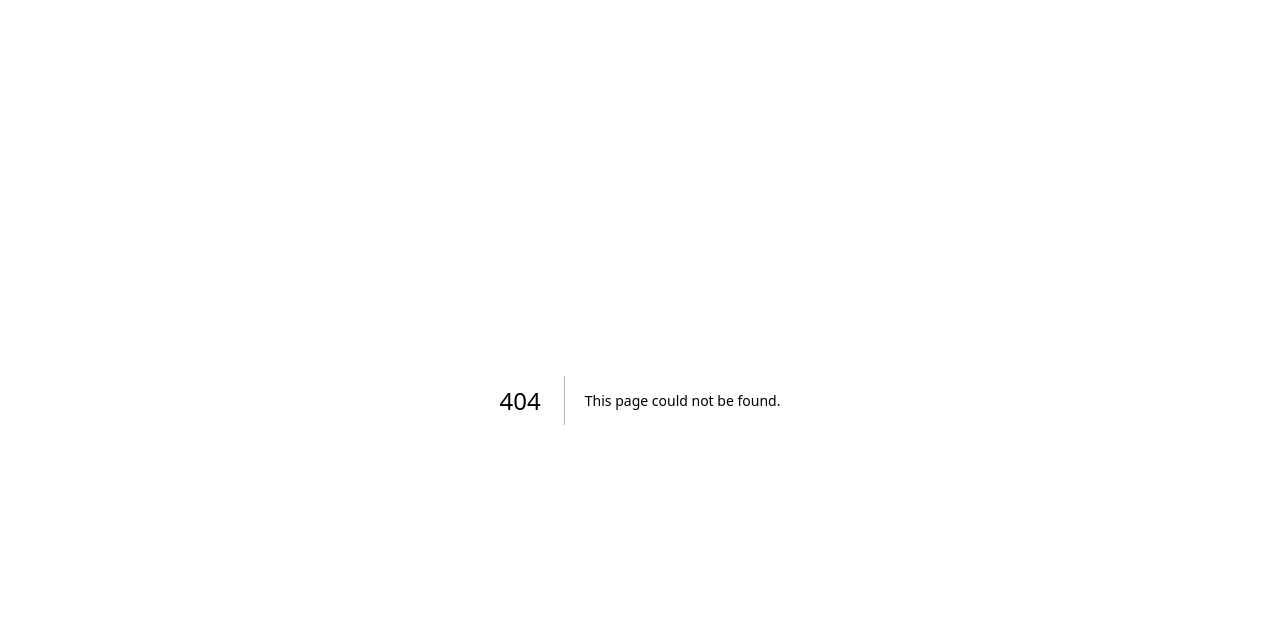
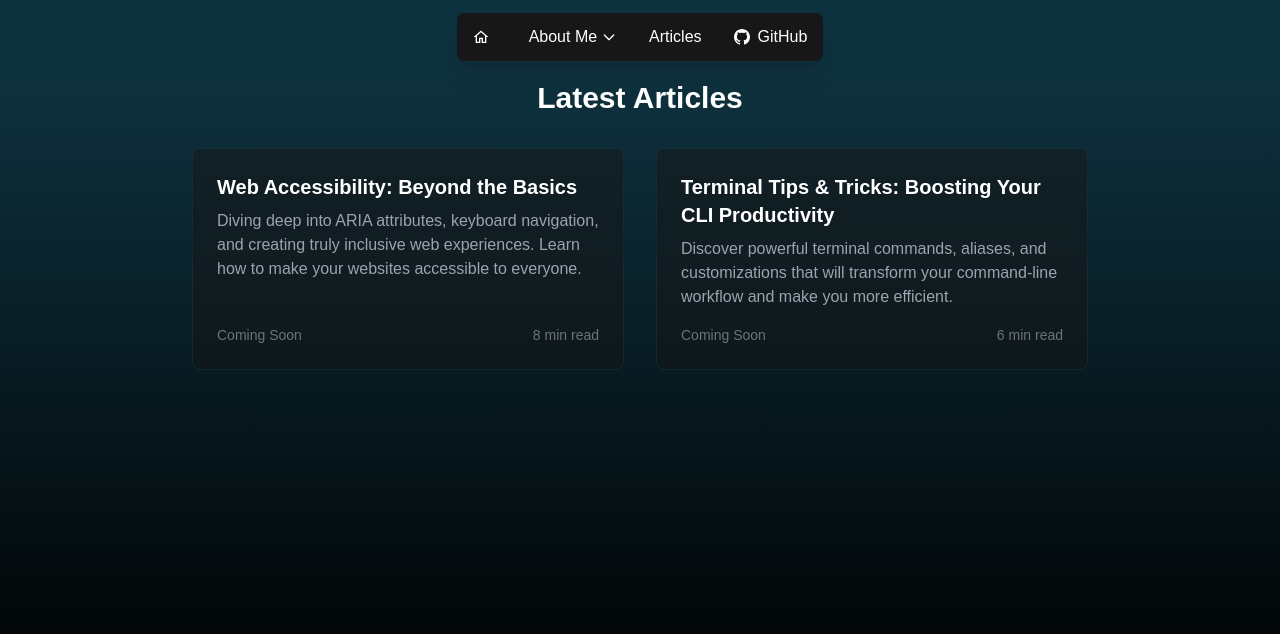
Before and after one commit to NikS-44/personal-portfolio, a Next.js app: page /articles in a window 1280 px wide. Before the commit this address had no page. Shown: the top 634 px of the page. Built offline with nearby package versions, Linux system fonts and the light colour scheme.

Commit message:
feat: reorganize and add blog placeholder

```diff
--- /dev/null
+++ b/app/articles/page.tsx
@@ -0,0 +1,61 @@
+import Link from "next/link";
+
+interface Article {
+  id: number;
+  title: string;
+  description: string;
+  date: string;
+  readTime: string;
+  href: string;
+}
+
+const articles: Article[] = [
+  {
+    id: 1,
+    title: "Web Accessibility: Beyond the Basics",
+    description:
+      "Diving deep into ARIA attributes, keyboard navigation, and creating truly inclusive web experiences. Learn how to make your websites accessible to everyone.",
+    date: "Coming Soon",
+    readTime: "8 min read",
+    href: "#accessibility",
+  },
+  {
+    id: 2,
+    title: "Terminal Tips & Tricks: Boosting Your CLI Productivity",
+    description:
+      "Discover powerful terminal commands, aliases, and customizations that will transform your command-line workflow and make you more efficient.",
+    date: "Coming Soon",
+    readTime: "6 min read",
+    href: "#terminal",
+  },
+];
+
+const Articles = () => {
+  return (
+    <div className="mx-auto max-w-4xl pt-20">
+      <h2 className="mb-8 text-center text-3xl font-bold text-white">Latest Articles</h2>
+      <div className="grid gap-8 md:grid-cols-2">
+        {articles.map((post) => (
+          <Link
+            key={post.id}
+            href={post.href}
+            className="group rounded-lg border border-cyan-900/30 bg-neutral-900/50 p-6 transition-all duration-300 hover:border-cyan-700/50 hover:bg-neutral-900/80"
+          >
+            <article className="flex h-full flex-col justify-between">
+              <div>
+                <h3 className="mb-2 text-xl font-semibold text-white group-hover:text-cyan-400">{post.title}</h3>
+                <p className="mb-4 text-gray-400">{post.description}</p>
+              </div>
+              <div className="flex items-center justify-between text-sm text-gray-500">
+                <span>{post.date}</span>
+                <span>{post.readTime}</span>
+              </div>
+            </article>
+          </Link>
+        ))}
+      </div>
+    </div>
+  );
+};
+
+export default Articles;
--- a/app/components/ToggleSwitch.tsx
+++ b/app/components/ToggleSwitch.tsx
@@ -10,7 +10,7 @@ export const ToggleSwitch: React.FC<ToggleSwitchProps> = ({ isToggled, setIsTogg
     <label className="my-2 inline-flex cursor-pointer items-center">
       <input onChange={() => setIsToggled(!isToggled)} type="checkbox" className="peer sr-only" checked={isToggled} />
       <span className="mr-4">Before</span>
-      <div className="peer relative h-6 w-11 rounded-full bg-gray-200 text-left after:absolute after:start-[2px] after:top-0.5 after:h-5 after:w-5 after:rounded-full after:border after:border-gray-300 after:bg-white after:transition-all after:content-[''] peer-checked:bg-black peer-checked:after:translate-x-full peer-checked:after:border-white peer-focus:ring-gray-300 rtl:peer-checked:after:-translate-x-full"></div>
+      <div className="peer relative h-6 w-11 rounded-full bg-gray-200 text-left after:absolute after:start-[2px] after:top-0.5 after:h-5 after:w-5 after:rounded-full after:border after:border-gray-300 after:bg-white after:transition-all after:content-[''] peer-checked:bg-black peer-checked:after:translate-x-full peer-checked:after:border-white peer-focus:outline peer-focus:outline-2 peer-focus:outline-offset-2 peer-focus:outline-cyan-400 rtl:peer-checked:after:-translate-x-full"></div>
       <span className="ml-4">After</span>
     </label>
   );
--- /dev/null
+++ b/app/components/global/DropdownMenu.tsx
@@ -0,0 +1,73 @@
+"use client";
+import { useEffect, useRef } from "react";
+
+interface DropdownItem {
+  id: number;
+  name: string;
+  href: string;
+  description?: string;
+}
+
+interface DropdownMenuProps {
+  title: string;
+  items: DropdownItem[];
+  isOpen: boolean;
+  onToggle: () => void;
+}
+
+const DropdownMenu = ({ title, items, isOpen, onToggle }: DropdownMenuProps) => {
+  const dropdownRef = useRef<HTMLDivElement>(null);
+
+  useEffect(() => {
+    const handleClickOutside = (event: MouseEvent) => {
+      if (dropdownRef.current && !dropdownRef.current.contains(event.target as Node)) {
+        onToggle();
+      }
+    };
+
+    if (isOpen) {
+      document.addEventListener("mousedown", handleClickOutside);
+    }
+
+    return () => document.removeEventListener("mousedown", handleClickOutside);
+  }, [isOpen, onToggle]);
+
+  return (
+    <div ref={dropdownRef} className="relative">
+      <button
+        onClick={onToggle}
+        className="flex items-center space-x-1 transition-colors duration-300 hover:text-cyan-400"
+      >
+        <span>{title}</span>
+        <svg
+          className={`h-4 w-4 transition-transform duration-200 ${isOpen ? "rotate-180" : ""}`}
+          fill="none"
+          stroke="currentColor"
+          viewBox="0 0 24 24"
+        >
+          <path strokeLinecap="round" strokeLinejoin="round" strokeWidth={2} d="M19 9l-7 7-7-7" />
+        </svg>
+      </button>
+
+      {isOpen && (
+        <div className="absolute left-1/2 top-full z-10 mt-4 w-fit -translate-x-1/2 rounded-md border border-solid border-cyan-950 bg-neutral-900 shadow-lg">
+          <div className="py-1">
+            {items.map((item) => (
+              <a
+                key={item.id}
+                href={item.href}
+                className="block px-8 py-2 text-base hover:bg-neutral-700"
+                onClick={() => onToggle()}
+              >
+                <div className="text-center font-medium">{item.name}</div>
+                {item.description && <div className="text-xs text-gray-400">{item.description}</div>}
+              </a>
+            ))}
+          </div>
+        </div>
+      )}
+    </div>
+  );
+};
+
+export default DropdownMenu;
--- a/app/components/global/Header.tsx
+++ b/app/components/global/Header.tsx
@@ -1,58 +1,53 @@
 "use client";
-import React, { useState } from "react";
-import GitHubIcon from "@/app/components/GithubIcon";
-
-interface Project {
-  id: number;
-  name: string;
-  href: string;
-}
-
-const projects: Project[] = [{ id: 1, name: "My Work", href: "#projects" }];
+import { useState } from "react";
+import DropdownMenu from "./DropdownMenu";
+import HomeIcon from "@/app/components/icons/HomeIcon";
+import Link from "next/link";
+import GitHubIcon from "@/app/components/icons/GithubIcon";
 
 const Header = () => {
-  const [isOpen, setIsOpen] = useState(false);
+  const [activeMenu, setActiveMenu] = useState<string | null>(null);
+
+  const projects = [
+    {
+      id: 1,
+      name: "Resume",
+      href: "/#resume",
+    },
+    {
+      id: 2,
+      name: "My Work",
+      href: "/#projects",
+    },
+  ];
+
+  const toggleMenu = (menuName: string) => {
+    setActiveMenu(activeMenu === menuName ? null : menuName);
+  };
+
   return (
     <header className="fixed z-50 flex w-full justify-center py-3 text-white">
       <nav className="flex w-fit items-center gap-2 space-x-6 text-nowrap rounded-lg border border-solid border-cyan-950 bg-neutral-900 px-4 py-3 shadow-xl">
-        <a href="#about" className="transition-colors duration-300 hover:text-cyan-400">
-          About Me
-        </a>
-        <a href="#resume" className="transition-colors duration-300 hover:text-cyan-400">
-          Resume
-        </a>
-        <button
-          onClick={() => setIsOpen(!isOpen)}
-          className="relative flex items-center space-x-1 transition-colors duration-300 hover:text-cyan-400"
+        <Link
+          href="/"
+          className="mr-2 flex items-center gap-2 border-gray-300 transition-colors duration-300 hover:text-cyan-400 hover:underline hover:underline-offset-4"
         >
-          <span>Projects</span>
-          <svg
-            className={`h-4 w-4 transition-transform duration-200 ${isOpen ? "rotate-180" : ""}`}
-            fill="none"
-            stroke="currentColor"
-            viewBox="0 0 24 24"
-          >
-            <path strokeLinecap="round" strokeLinejoin="round" strokeWidth={2} d="M19 9l-7 7-7-7" />
-          </svg>
-          {isOpen && (
-            <div className="absolute left-1/2 top-full z-10 mt-2 w-48 -translate-x-1/2 rounded-md bg-white shadow-lg dark:bg-gray-800">
-              <div className="py-1">
-                {projects.map((project) => (
-                  <a
-                    key={project.id}
-                    href={project.href}
-                    className="block px-4 py-2 text-sm text-gray-700 hover:bg-gray-100 dark:text-gray-200 dark:hover:bg-gray-700"
-                    onClick={() => setIsOpen(false)}
-                  >
-                    {project.name}
-                  </a>
-                ))}
-              </div>
-            </div>
-          )}
-        </button>
+          <HomeIcon />
+        </Link>
+        <DropdownMenu
+          title="About Me"
+          items={projects}
+          isOpen={activeMenu === "projects"}
+          onToggle={() => toggleMenu("projects")}
+        />
+        <Link
+          href="/articles"
+          className="mr-2 flex items-center gap-2 border-gray-300 transition-colors duration-300 hover:text-cyan-400"
+        >
+          Articles
+        </Link>
         <a
-          className="mr-2 flex items-center gap-2 border-gray-300 transition-colors duration-300 hover:text-cyan-400 hover:underline hover:underline-offset-4"
+          className="mr-2 flex items-center gap-2 border-gray-300 transition-colors duration-300 hover:text-cyan-400"
           href="https://github.com/NikS-44/"
           target="_blank"
           rel="noopener noreferrer"
--- a/app/components/homepage/Greeting.tsx
+++ b/app/components/homepage/Greeting.tsx
@@ -1,7 +1,7 @@
 import React from "react";
 import Image from "next/image";
 import portrait from "@/app/assets/portrait.jpg";
-import LinkedInIcon from "@/app/components/LinkedInIcon";
+import LinkedInIcon from "@/app/components/icons/LinkedInIcon";
 
 const Greeting = () => {
   return (
--- a/app/components/homepage/Projects.tsx
+++ b/app/components/homepage/Projects.tsx
@@ -23,14 +23,14 @@ const Projects = () => {
   };
 
   return (
-    <div className="relative flex w-full max-w-screen-2xl flex-col px-4 text-white">
-      <h2 className="mb-4 text-center text-2xl">My W!</h2>
+    <div className="relative flex w-full max-w-screen-lg flex-col px-4 text-white">
+      <h2 className="mb-4 text-center text-2xl">My Work!</h2>
       <nav className="flex flex-col items-center justify-center">
         <select
           name="project"
           onChange={(e) => projectHandler(parseInt(e.target.value))}
           value={selectedProject}
-          className="border-1 mb-4 max-w-fit cursor-pointer rounded-lg border-2 border-cyan-600 bg-black px-10 py-2 text-center outline-offset-2 outline-cyan-400 hover:bg-gray-500 focus-visible:outline focus-visible:outline-2 focus-visible:outline-cyan-400"
+          className="border-1 mb-4 max-w-fit cursor-pointer rounded-lg border-2 border-cyan-600 bg-black px-10 py-2 text-center outline-offset-2 outline-cyan-400 hover:bg-gray-500"
         >
           {projects.map((project, index) => (
             <option key={index} value={index}>
--- /dev/null
+++ b/app/components/icons/HomeIcon.tsx
@@ -0,0 +1,14 @@
+const HomeIcon = () => (
+  <svg
+    xmlns="http://www.w3.org/2000/svg"
+    width="16"
+    height="16"
+    viewBox="0 0 24 24"
+    fill="currentColor"
+    className="flex shrink-0 grow"
+  >
+    <path d="M12 2.1L1 12h3v9h7v-6h2v6h7v-9h3L12 2.1zm0 2.691l6 5.4V19h-3v-6H9v6H6v-8.809l6-5.4z" />
+  </svg>
+);
+
+export default HomeIcon;
--- a/app/globals.css
+++ b/app/globals.css
@@ -34,3 +34,11 @@ body {
     /* Dark teal starts at the top */ #000 90% /* Black dominates the bottom */
   );
 }
+
+@layer base {
+  a,
+  button,
+  select {
+    @apply outline-offset-2 focus-visible:outline focus-visible:outline-2 focus-visible:outline-cyan-400;
+  }
+}
--- a/app/layout.tsx
+++ b/app/layout.tsx
@@ -1,6 +1,7 @@
 import type { Metadata } from "next";
 import localFont from "next/font/local";
 import "./globals.css";
+import Header from "@/app/components/global/Header";
 
 const geistSans = localFont({
   src: "./fonts/GeistVF.woff",
@@ -28,7 +29,12 @@ export default function RootLayout({
       <head>
         <title>Nik&apos;s Portfolio</title>
       </head>
-      <body className={`${geistSans.variable} ${geistMono.variable} min-h-dvh antialiased`}>{children}</body>
+      <body
+        className={`${geistSans.variable} ${geistMono.variable} background-element flex min-h-dvh flex-col antialiased focus-visible:outline focus-visible:outline-2 focus-visible:outline-cyan-400`}
+      >
+        <Header />
+        {children}
+      </body>
     </html>
   );
 }
--- a/app/page.tsx
+++ b/app/page.tsx
@@ -1,14 +1,11 @@
 import Resume from "@/app/components/homepage/Resume";
 import Projects from "@/app/components/homepage/Projects";
 import React from "react";
-import Header from "@/app/components/global/Header";
 import Greeting from "@/app/components/homepage/Greeting";
 
 export default function Home() {
   return (
-    <div className="flex min-h-screen flex-col font-[family-name:var(--font-geist-sans)]">
-      <Header />
-      <main className="background-element w-full flex-grow">
+    <main className="w-full flex-grow">
       <section
         id="about"
         className="mx-auto mb-4 flex min-h-svh max-w-2xl flex-col items-center justify-center gap-6 px-8 pt-20 text-white"
@@ -22,6 +19,5 @@ export default function Home() {
         <Projects />
       </section>
     </main>
-    </div>
   );
 }
```
Also changed, not shown: app/components/icons/GithubIcon.tsx (renamed from app/components/GithubIcon.tsx), app/components/icons/LinkedInIcon.tsx (renamed from app/components/LinkedInIcon.tsx). Lines whose indentation alone changed are shown as unchanged.
